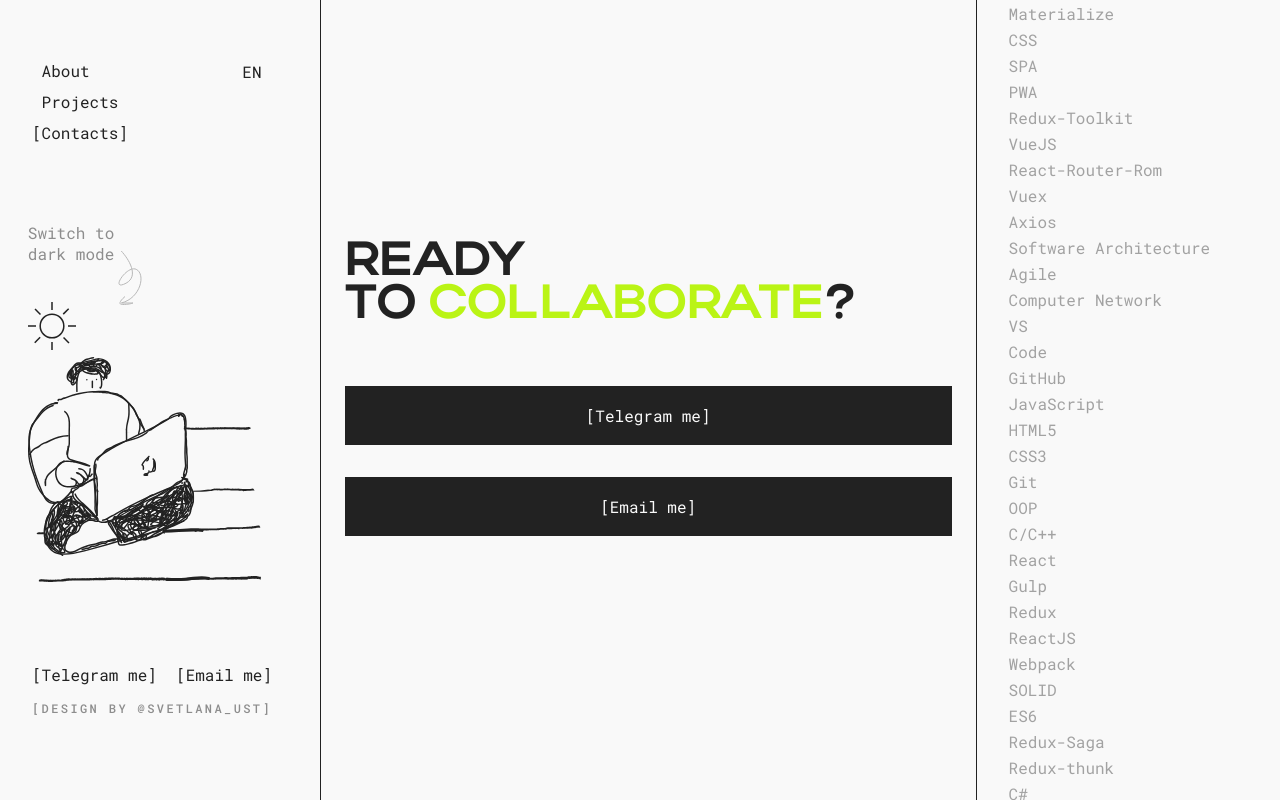
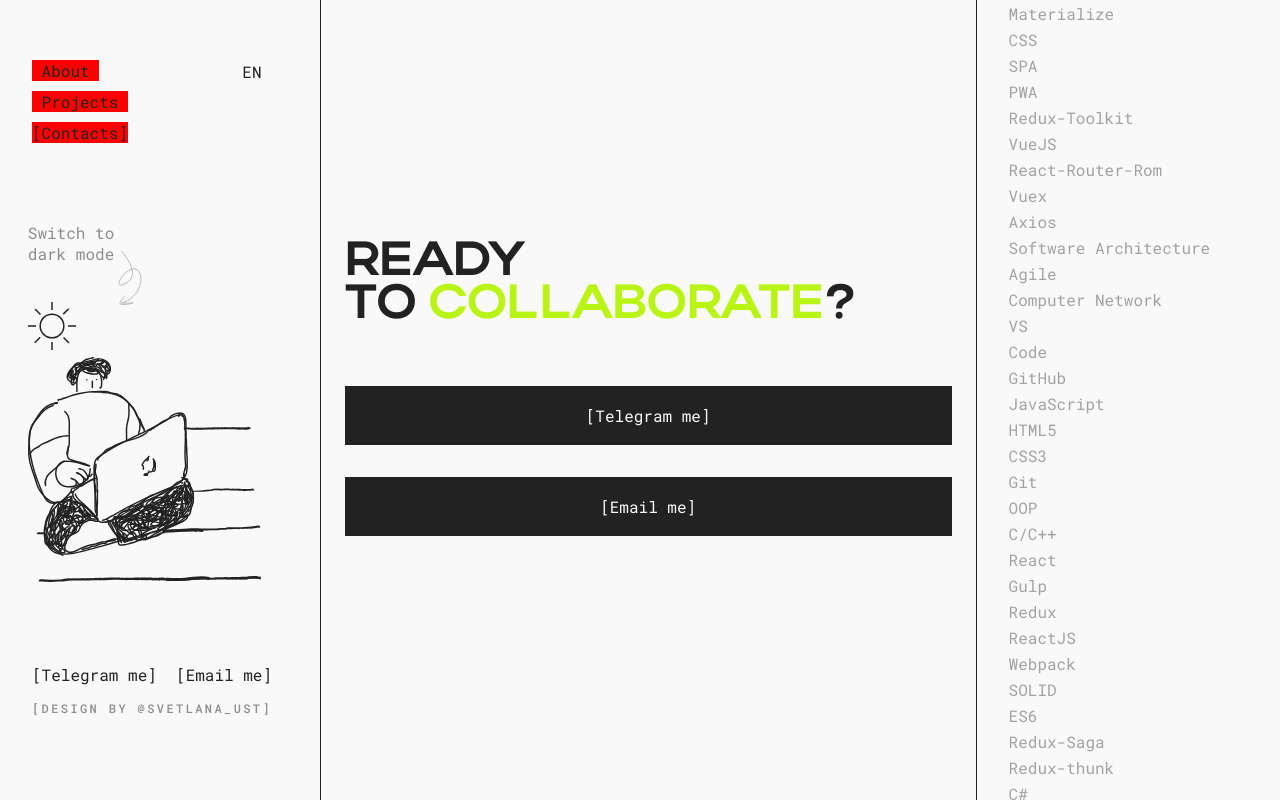
Before and after one commit to ivan-ust402/MP-portfolio, a React (Create React App) app: page /contacts in a window 1280 px wide. Built offline with nearby package versions, Linux system fonts and the light colour scheme; a web font is replaced by a local one.

Commit message:
try to remove pulsation from navigation menu № 12

```diff
--- a/src/components/Navigation/navigation.module.scss
+++ b/src/components/Navigation/navigation.module.scss
@@ -27,6 +27,9 @@
     text-align: center;
     transition: all .5s ease;
     font-size: 16px;
+    color: var(--primary-color);
+    background-color: red;
+    max-width: fit-content;
     &::before{
       content: '\a0';
       color: var(--background-color);
--- a/src/index.scss
+++ b/src/index.scss
@@ -141,7 +141,7 @@ li {
   box-sizing: border-box;
 }
 .nav-text {
-  color: var(--Dark-grey, #222);
+  color: var(--primary-color);
   font-family: $primary-font, sans-serif;
   font-size: 16px;
 }
@@ -343,9 +343,6 @@ a {
   .third-btn {
     font-size: 16px;
   }
-  .nav-text {
-    font-size: 8px;
-  }
 }
 
 @media (max-width: 950px) {
```
